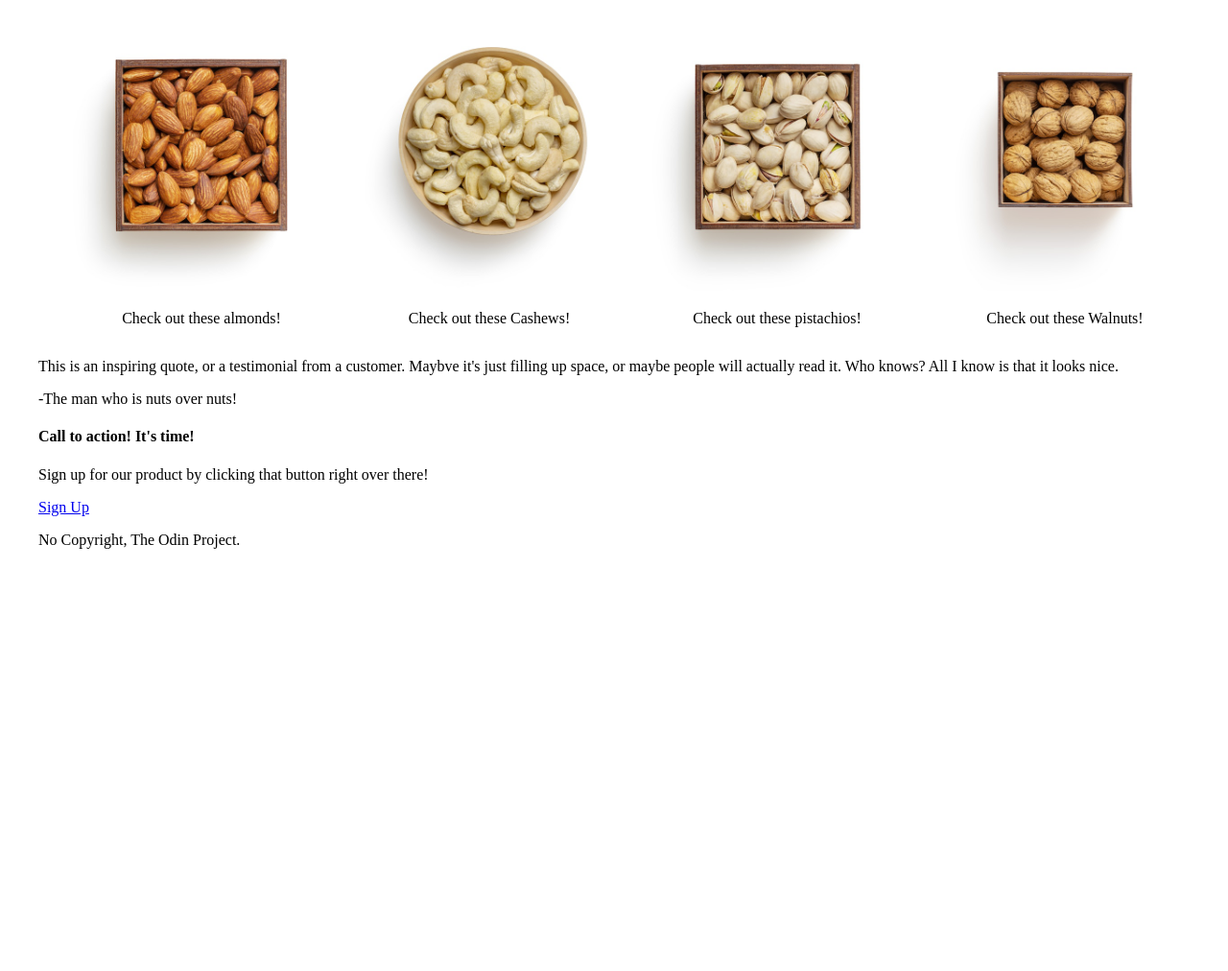
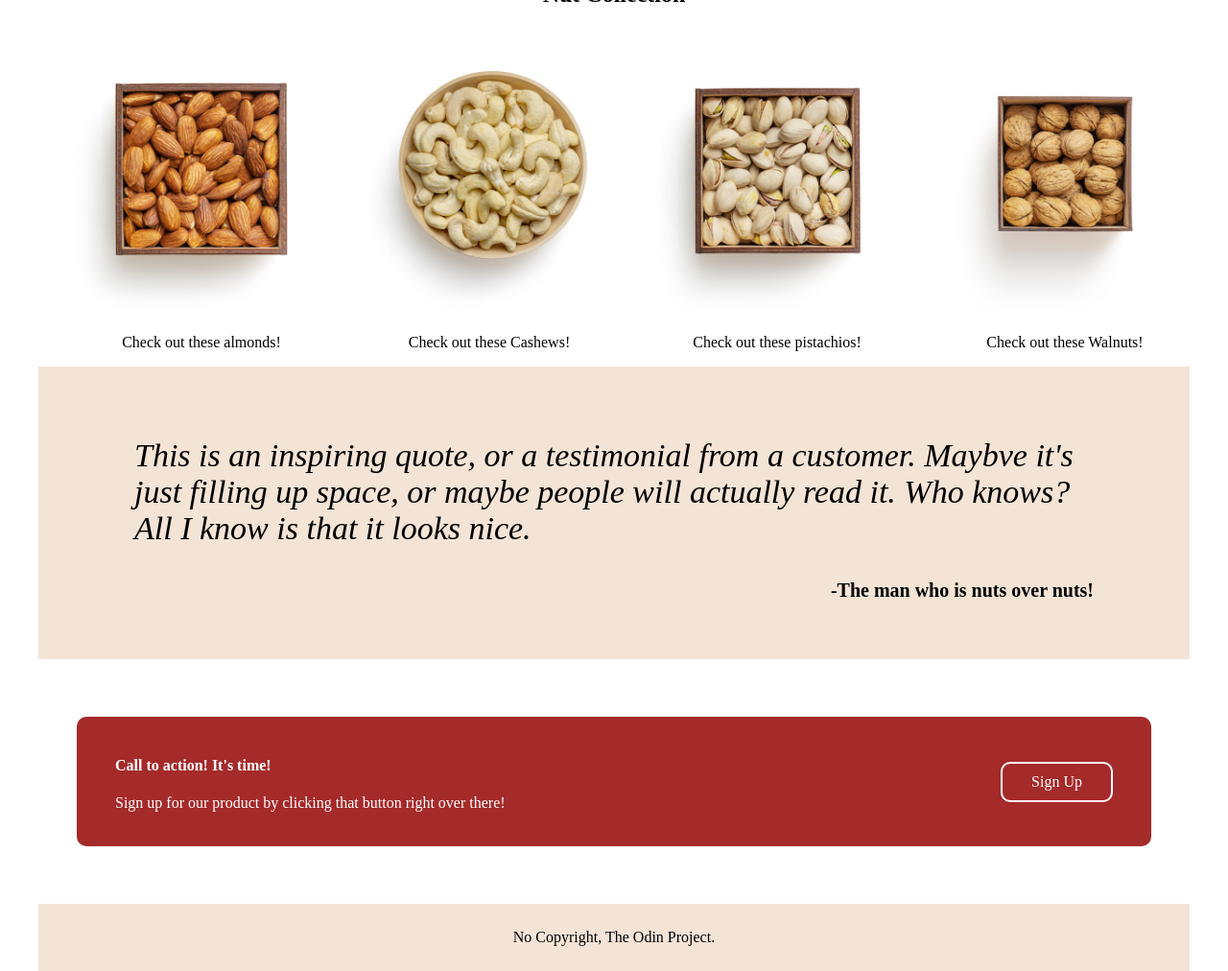
Before and after one commit to JohnBadri/top-flex-project, a plain HTML site: page index.html in a window 1280 px wide. Shown: the part 585-1597 px from the top of the page at 96% size. Before the commit the page ends 1173 px from the top, so only its background shows below. Drawn offline with Linux system fonts and the light colour scheme.

Commit message:
TOP Flex Project - Completed

```diff
--- a/style.css
+++ b/style.css
@@ -34,6 +34,8 @@ nav ul {
   gap: 30px;
   justify-content: space-between;
   margin: 0 20px;
+  background-color: #F4E4D6;
+  padding: 20px
 }
 
 .section-image-with-text .text-portion {
@@ -69,6 +71,47 @@ nav ul {
   text-align: center;
 }
 
+.section-text {
+  padding: 40px 100px;
+  background-color: #F4E4D6;
+}
+
+.section-text .quote {
+  font-size: 34px;
+  font-style: italic;
+}
+
+.section-text .author-name {
+  font-size: 20px;
+  font-weight: 700;
+  text-align: right;
+}
+
+.section-signup {
+  margin: 60px 40px;
+  padding: 20px 40px;
+  display: flex;
+  align-items:  center;
+  justify-content: space-between;
+  background-color: brown;
+  border-radius: 10px;
+  color: #fff;
+}
+
+.section-signup a {
+  padding: 10px 30px;
+  border-radius: 10px;
+  border: 2px solid #fff;
+  color: white;
+  text-decoration: none;
+}
+
+.footer {
+  background-color: #F4E4D6;
+  text-align: center;
+  padding: 10px 0;
+}
+
 @media (max-width: 768px) {
   .header {
     flex-direction: column;
@@ -93,4 +136,19 @@ nav ul {
   .section-collection .product-collection {
     flex-direction: column;
   }
+
+  .section-text {
+    padding: 20px 50px;
+  }
+  .section-text .quote {
+    font-size: 24px;
+  }
+
+  .section-text .author-name {
+    font-size: 14px;
+  }
+
+  .section-signup {
+    flex-direction: column;
+  }
 }
```
